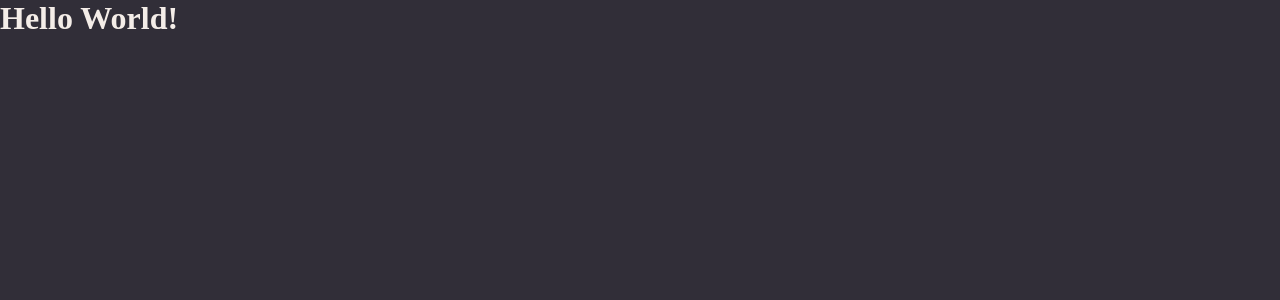
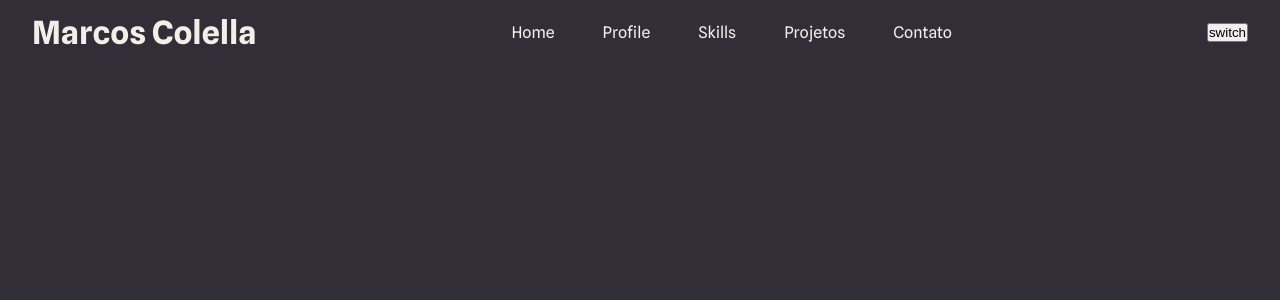
Before and after one commit to ColellaDev/Portfolio, a React (Vite) app: page / in a window 1280 px wide. Shown: the top 300 px of the page. Built offline with nearby package versions, Linux system fonts and the light colour scheme.

Commit message:
Importe de fontes, inicio criação NavBar

```diff
--- a/index.html
+++ b/index.html
@@ -3,6 +3,9 @@
   <head>
     <meta charset="UTF-8" />
     <meta name="viewport" content="width=device-width, initial-scale=1.0" />
+    <link rel="preconnect" href="https://fonts.googleapis.com">
+    <link rel="preconnect" href="https://fonts.gstatic.com" crossorigin>
+    <link href="https://fonts.googleapis.com/css2?family=Spline+Sans:wght@300..700&display=swap" rel="stylesheet">
     <title>Portfolio Marcos Colella</title>
   </head>
   <body>
--- a/src/App.jsx
+++ b/src/App.jsx
@@ -1,5 +1,9 @@
+import { NavBar } from "./components/NavBar"
+
 export function App() {
   return (
-    <h1>Hello World!</h1>
+    <NavBar/>
+
+
   )
 }
--- /dev/null
+++ b/src/components/NavBar/index.jsx
@@ -0,0 +1,20 @@
+import { Container } from "./styles"
+
+export function NavBar() {
+    return (
+        <Container>
+            <h1>Marcos Colella</h1>
+
+            <ul>
+                <li><a href="#Home">Home</a></li>
+                <li><a href="#Profile">Profile</a></li>
+                <li><a href="#Skills">Skills</a></li>
+                <li><a href="#Projetos">Projetos</a></li>
+                <li><a href="#Contato">Contato</a></li>
+            </ul>
+
+            <button>switch</button>
+
+        </Container>
+    )
+}
--- /dev/null
+++ b/src/components/NavBar/styles.js
@@ -0,0 +1,20 @@
+import styled from "styled-components"
+
+export const Container = styled.div`
+height: 4rem;
+display: flex;
+justify-content: space-between;
+align-items: center;
+padding: 2rem;
+
+> h1 {
+
+}
+
+> ul {
+    list-style: none;
+    display: flex;
+    align-items: center;
+    gap: 3rem;
+}
+`
--- a/src/main.jsx
+++ b/src/main.jsx
@@ -5,6 +5,7 @@ import { ThemeProvider } from 'styled-components'
 import light from "./styles/light.js"
 import dark from "./styles/dark.js"
 import GlobalStyles from "./styles/global.js"
+
 
 
 ReactDOM.createRoot(document.getElementById('root')).render(
--- a/src/styles/global.js
+++ b/src/styles/global.js
@@ -1,4 +1,5 @@
 import { createGlobalStyle } from 'styled-components'
+
 
 export default createGlobalStyle`
   * {
@@ -11,10 +12,13 @@ export default createGlobalStyle`
     background-color: ${({ theme }) => theme.COLORS.BACKGROUND};
     color: ${({ theme }) => theme.COLORS.PRIMARY};
 
+    font-family: "Spline Sans", sans-serif;
+
   }
 
   a {
     text-decoration: none;
+    color: ${({ theme }) => theme.COLORS.PRIMARY};
   }
 
   button, a {
```
Also changed, not shown: src/index.css (deleted), 1 other file (tests, documents, lock files or other folders).
